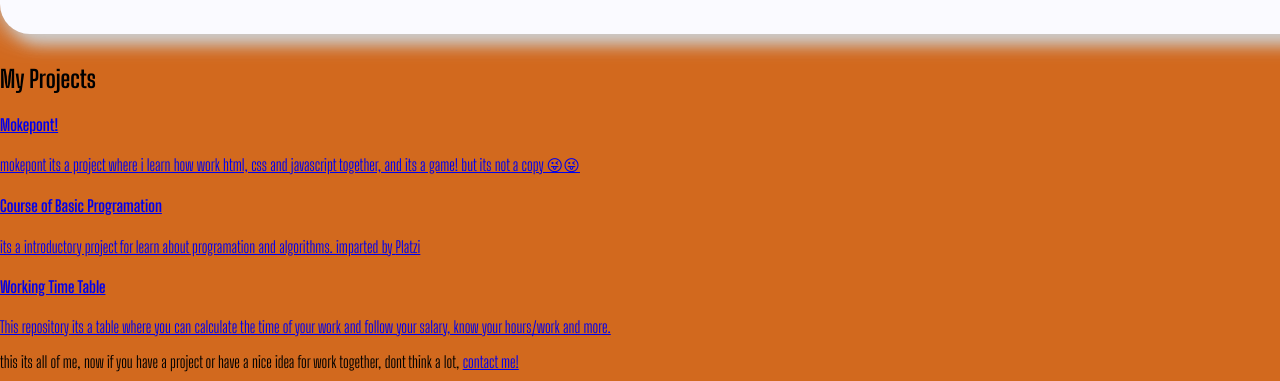
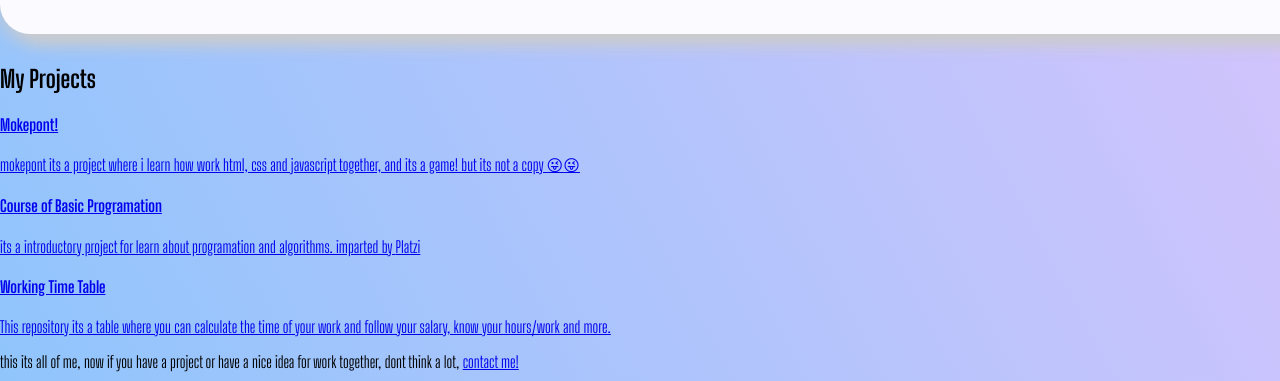
Before and after one commit to NicoAquino67/RetoHolaJuniors, a plain HTML site: page index.html in a window 1280 px wide. Shown: the part 599-980 px from the top of the page. Drawn offline with Linux system fonts and the light colour scheme; a web font is replaced by a local one.

Commit message:
add a background and finished the presentation section

```diff
--- a/index.css
+++ b/index.css
@@ -23,7 +23,9 @@ body{
     min-width: 1280px;
     width: auto;
     margin: 0 auto;
-    background-color: chocolate;
+    background-color: #8EC5FC;
+    background-image: linear-gradient(62deg, #8EC5FC 0%, #E0C3FC 100%);
+
 }
 /* Header */
 .header {
```
Also changed, not shown: index.html (+1 -0 lines).
